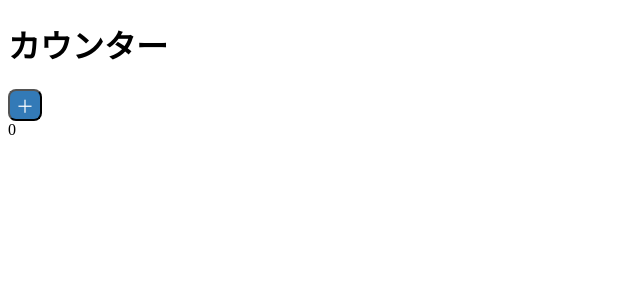
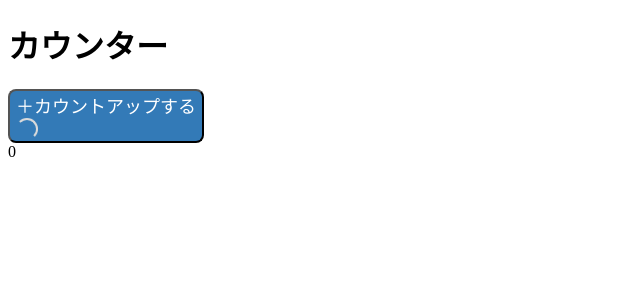
Before and after one commit to Ushinji/ts_react_rails, a React app: page /counter in a window 1280 px wide. Shown: the top 300 px of the page, without its empty margins (0-640 px from the left). Built offline with nearby package versions, Linux system fonts and the light colour scheme; the HTML template or start-up script is replaced by a standard one.

Commit message:
Add spinner to Button

```diff
--- a/src/components/atoms/Button/index.tsx
+++ b/src/components/atoms/Button/index.tsx
@@ -1,6 +1,7 @@
+import * as React from 'react';
 import styled from 'styled-components';
 
-const Button = styled.button`
+const StyledButton = styled.button`
   display: inline-block;
   font-size: 18px;
   border-radius: 8px;
@@ -17,4 +18,48 @@ const Button = styled.button`
   }
 `;
 
+const Spinner = styled.div`
+  border: 2px solid #dbdbdb;
+  border-radius: 290486px;
+  border-right-color: transparent;
+  border-top-color: transparent;
+  display: block;
+  position: relative;
+  height: 1em;
+  width: 1em;
+
+  animation: spinAround 1s infinite linear;
+  @-webkit-keyframes spinAround {
+    from {
+      -webkit-transform: rotate(0deg);
+      transform: rotate(0deg);
+    }
+    to {
+      -webkit-transform: rotate(359deg);
+      transform: rotate(359deg);
+    }
+  }
+  @keyframes spinAround {
+    from {
+      -webkit-transform: rotate(0deg);
+      transform: rotate(0deg);
+    }
+    to {
+      -webkit-transform: rotate(359deg);
+      transform: rotate(359deg);
+    }
+  }
+`;
+
+const Button: React.FC<
+  React.ButtonHTMLAttributes<HTMLButtonElement>
+> = props => {
+  return (
+    <StyledButton {...props}>
+      {props.children}
+      <Spinner />
+    </StyledButton>
+  );
+};
+
 export default Button;
--- a/src/components/pages/Counter/index.tsx
+++ b/src/components/pages/Counter/index.tsx
@@ -12,7 +12,7 @@ const Counter: React.FC = () => {
     <div>
       <h1>カウンター</h1>
       <Button type="button" onClick={handleClick}>
-        ＋
+        ＋カウントアップする
       </Button>
       <div>{count}</div>
     </div>
```
